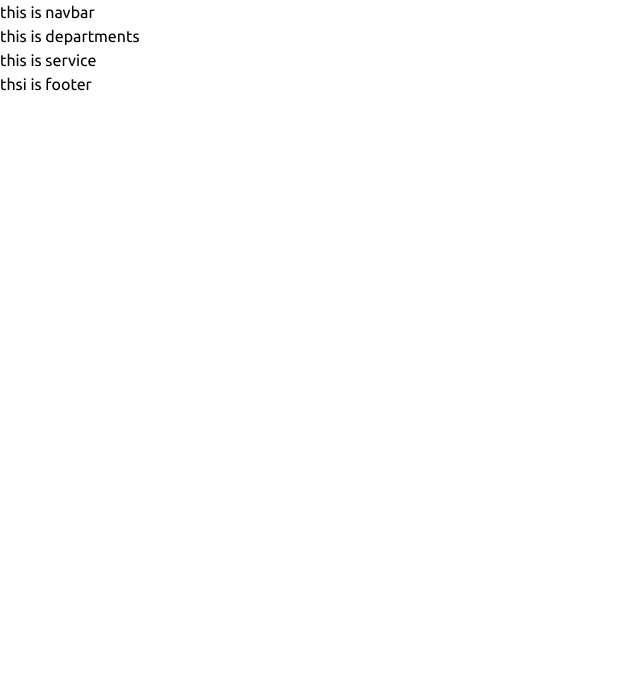
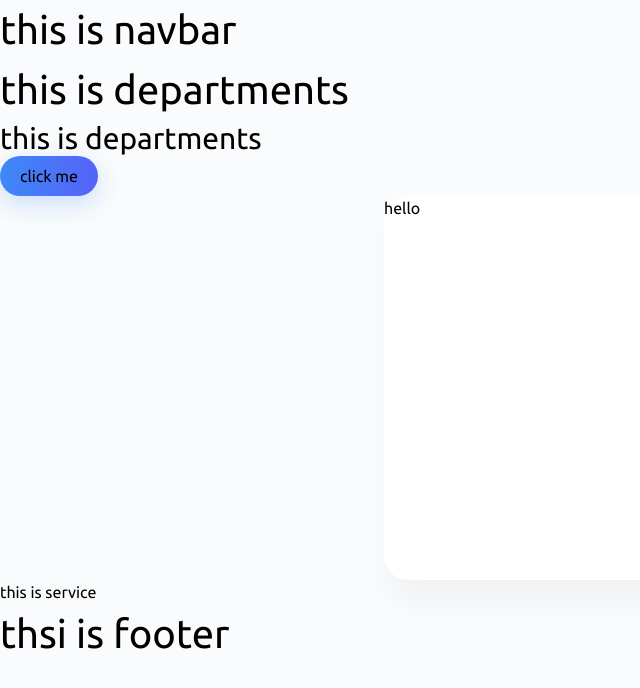
Before and after one commit to ThisIsKhalid/healthy-elite, a Next.js app: page / in a window 1280 px wide. Shown: the top 688 px of the page, without its empty margins (0-640 px from the left). Built offline with nearby package versions, Linux system fonts and the light colour scheme.

Commit message:
added some initial style

```diff
--- a/src/components/Home/Departments.js
+++ b/src/components/Home/Departments.js
@@ -3,7 +3,12 @@ import React from 'react';
 const Departments = () => {
     return (
         <div>
-            <h2>this is departments</h2>
+            <h1 className=''>this is departments</h1>
+            <h4 className='text-3xl'>this is departments</h4>
+            <button className='px-5 py-2'>click me</button>
+            <div className='ml-96 h-96 w-80 card'>
+                hello
+            </div>
         </div>
     );
 };
--- a/src/styles/globals.css
+++ b/src/styles/globals.css
@@ -3,6 +3,11 @@
 @tailwind base;
 @tailwind components;
 @tailwind utilities;
+
+:root {
+  --primary-color: #031432;
+  --secondary-color: #658cb8;
+}
 
 * {
   box-sizing: border-box;
@@ -10,9 +15,9 @@
   margin: 0;
 }
 
-
 body {
-  font-family: 'Ubuntu', sans-serif;
+  font-family: "Ubuntu", sans-serif;
+  background-color: #f9fbfc;
 }
 
 a {
@@ -20,8 +25,52 @@ a {
   text-decoration: none;
 }
 
-@media (prefers-color-scheme: dark) {
-  /* html {
-    color-scheme: dark;
-  } */
+/* -------color------------- */
+
+h1 h2 h3 h4 h5 h6 {
+  color: var(--primary-color);
 }
+
+p {
+  color: var(--secondary-color);
+}
+
+button {
+  background: linear-gradient(96.14deg, #3a8ef6 -10.84%, #6f3afa 196.74%);
+  box-shadow: 0px 8px 23px rgba(65, 132, 247, 0.24);
+  border-radius: 100px;
+}
+
+/* -------font size----------- */
+
+/* big title banner text */
+h1 {
+  font-size: 40px;
+}
+
+/* all section heading title */
+h3 {
+  font-size: 32px;
+}
+
+/* all card heading title */
+h4 {
+  font-size: 1.563rem;
+}
+
+/* all section subheading or paragraph */
+h6 {
+  font-size: 16px;
+}
+
+/* card paragraph or details text */
+p {
+  font-size: 14px;
+}
+
+/* card initial style */
+.card {
+  background: #ffffff;
+  box-shadow: 0px 24px 32px -3px rgba(3, 9, 50, 0.04);
+  border-radius: 24px;
+}
```
